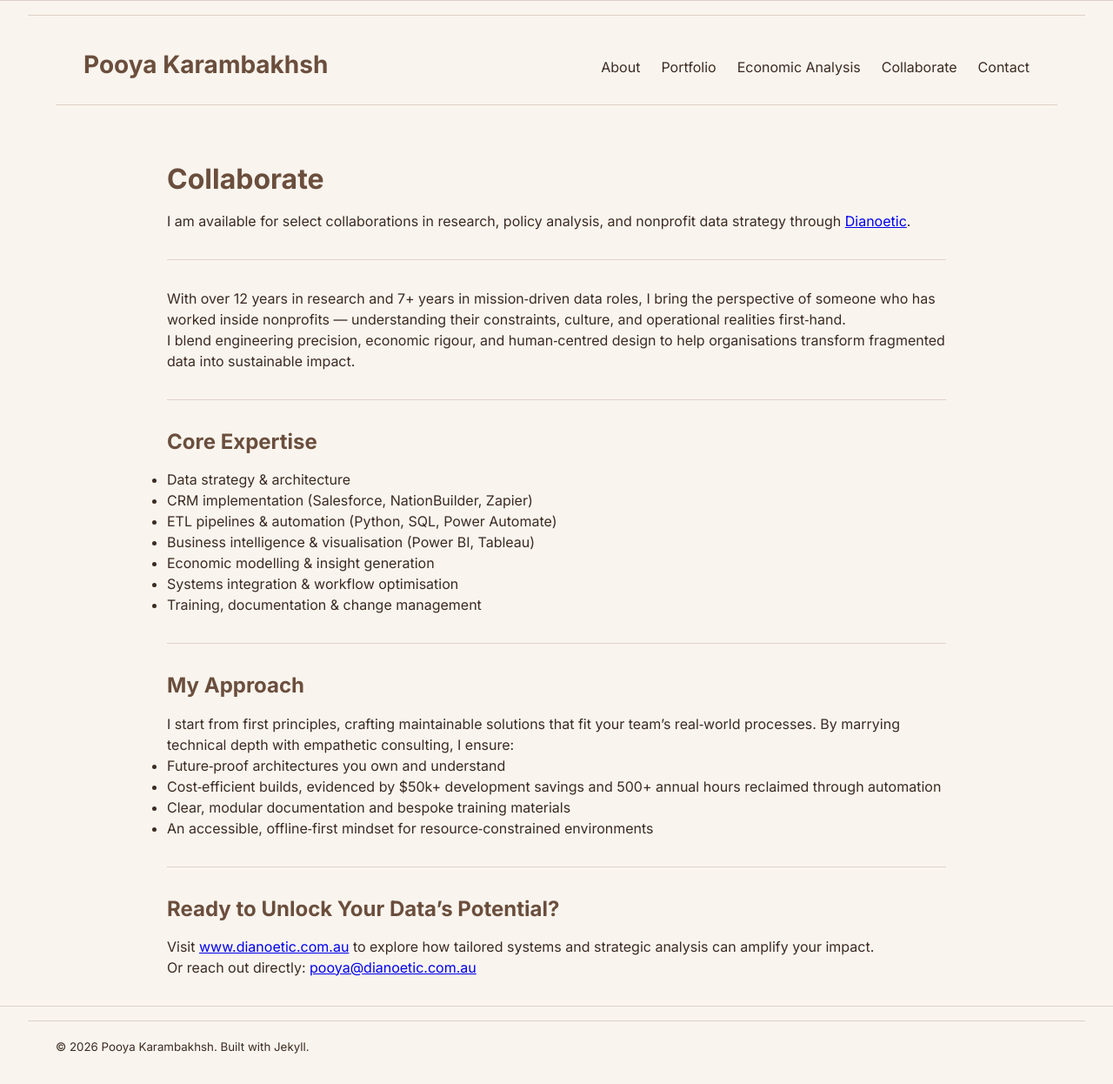
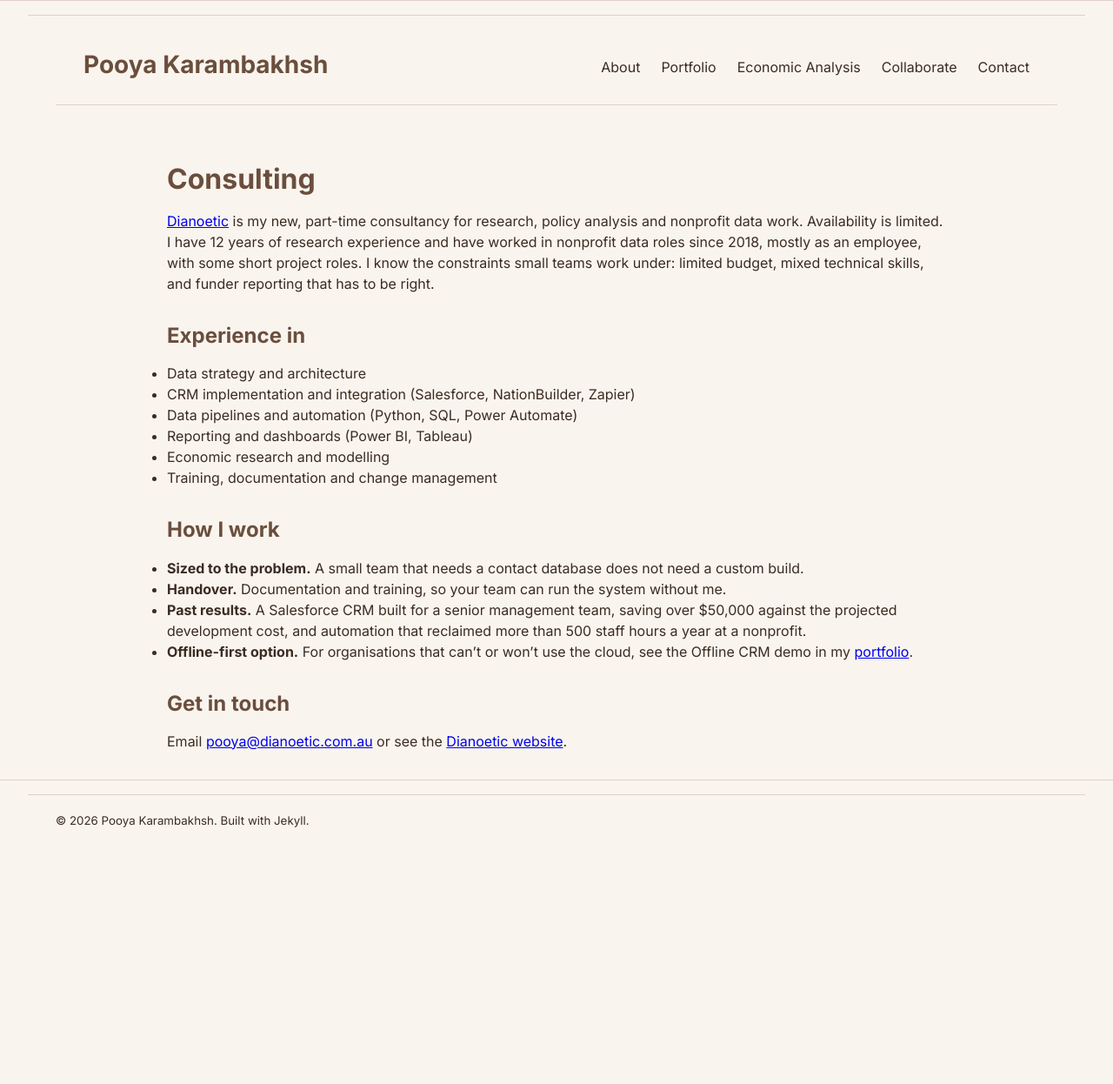
Before and after one commit to pooya-karambakhsh/pooya-karambakhsh.github.io, a Jekyll site: the page built from collaborate.md, in a window 1280 px wide. Shown: the whole page at 87% size. Built offline with Jekyll 4.4.1, drawn with Linux system fonts in a browser that asks for light colours; after the commit the page ends 986 px from its top, so only the background shows below that.

Commit message:
Rewrote to minise claims, ...

```diff
--- a/collaborate.md
+++ b/collaborate.md
@@ -1,45 +1,32 @@
 ---
 layout: default
 title: Consulting via Dianoetic
+description: Dianoetic is a new, part-time consultancy for research, policy analysis and nonprofit data work, run by Pooya Karambakhsh.
 permalink: /collaborate/
 ---
 
-# Collaborate
+# Consulting
 
-I am available for select collaborations in research, policy analysis, and nonprofit data strategy through [Dianoetic](https://www.dianoetic.com.au).
+[Dianoetic](https://www.dianoetic.com.au) is my new, part-time consultancy for research, policy analysis and nonprofit data work. Availability is limited.
 
----
+I have 12 years of research experience and have worked in nonprofit data roles since 2018, mostly as an employee, with some short project roles. I know the constraints small teams work under: limited budget, mixed technical skills, and funder reporting that has to be right.
 
-With over 12 years in research and 7+ years in mission‑driven data roles, I bring the perspective of someone who has worked inside nonprofits — understanding their constraints, culture, and operational realities first‑hand.
-I blend engineering precision, economic rigour, and human‑centred design to help organisations transform fragmented data into sustainable impact.
+## Experience in
 
----
+- Data strategy and architecture
+- CRM implementation and integration (Salesforce, NationBuilder, Zapier)
+- Data pipelines and automation (Python, SQL, Power Automate)
+- Reporting and dashboards (Power BI, Tableau)
+- Economic research and modelling
+- Training, documentation and change management
 
-## Core Expertise
+## How I work
 
-- Data strategy & architecture
-- CRM implementation (Salesforce, NationBuilder, Zapier)
-- ETL pipelines & automation (Python, SQL, Power Automate)
-- Business intelligence & visualisation (Power BI, Tableau)
-- Economic modelling & insight generation
-- Systems integration & workflow optimisation
-- Training, documentation & change management
+- **Sized to the problem.** A small team that needs a contact database does not need a custom build.
+- **Handover.** Documentation and training, so your team can run the system without me.
+- **Past results.** A Salesforce CRM built for a senior management team, saving over $50,000 against the projected development cost, and automation that reclaimed more than 500 staff hours a year at a nonprofit.
+- **Offline-first option.** For organisations that can't or won't use the cloud, see the Offline CRM demo in my [portfolio](/portfolio/).
 
----
+## Get in touch
 
-## My Approach
-
-I start from first principles, crafting maintainable solutions that fit your team’s real‑world processes. By marrying technical depth with empathetic consulting, I ensure:
-
-- Future‑proof architectures you own and understand
-- Cost‑efficient builds, evidenced by $50k+ development savings and 500+ annual hours reclaimed through automation
-- Clear, modular documentation and bespoke training materials
-- An accessible, offline‑first mindset for resource‑constrained environments
-
----
-
-## Ready to Unlock Your Data’s Potential?
-
-Visit [www.dianoetic.com.au](https://www.dianoetic.com.au) to explore how tailored systems and strategic analysis can amplify your impact.
-
-Or reach out directly: [pooya@dianoetic.com.au](mailto:pooya@dianoetic.com.au)
+Email [pooya@dianoetic.com.au](mailto:pooya@dianoetic.com.au) or see the [Dianoetic website](https://www.dianoetic.com.au).
```
